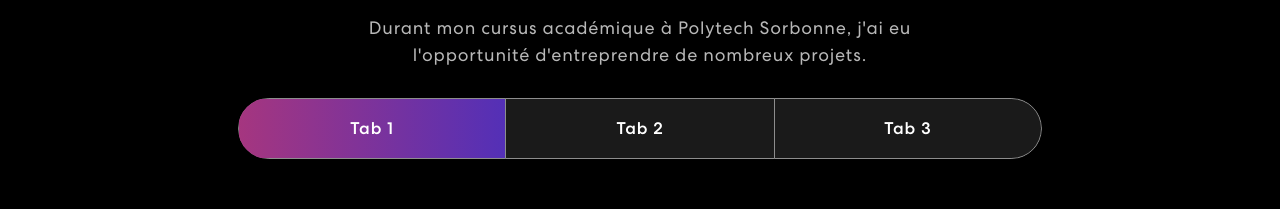
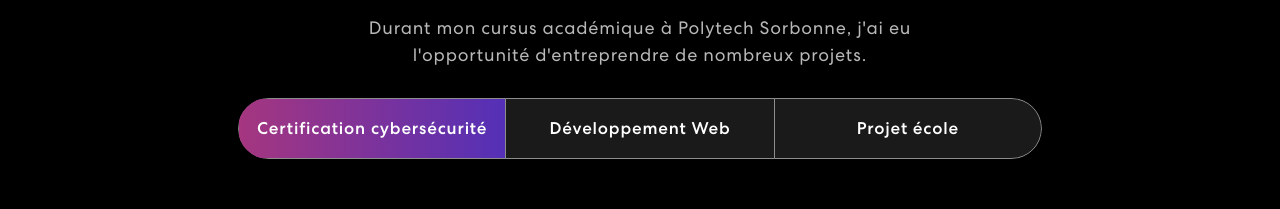
Before and after one commit to tcunique/Portfolio, a React (Create React App) app: page / in a window 1280 px wide. Shown: the part 1682-1891 px from the top of the page. Built offline with nearby package versions, Linux system fonts and the light colour scheme.

Commit message:
categories

```diff
--- a/src/componants/Projects.js
+++ b/src/componants/Projects.js
@@ -15,9 +15,9 @@ import { useInView } from 'react-intersection-observer';
 export const Projects = () => {
   const projects = [
     {
-      title: "Web App",
-      description: "Stage en cours de réalisation, développement d'une application web pour la prise de rendez-vous en ligne avec ReactJS et NodeJS.\n\n Date : Juin 2024 - Août 2024 \n Durée : 2 mois. \n Outil : ReactJS, NodeJS, PostgreSQL.",
-      imgUrl: projImg1,
+      title: "Google Cybersecurity",
+      description: "Certification Google Cybersecurity, cette certification m'a permis d'avoir une introduction à la cybersécurité. \n\n Date d'obtention : Janvier 2024 \n Outil : Google, SQL, Python, Linux, Wireshark.",
+      imgUrl: google_cyber,
     },
     {
       title: "eJPT",
@@ -33,6 +33,19 @@ export const Projects = () => {
 
   const project2 = [
     {
+      title: "Développement d'un Portfolio",
+      description: "Développement de mon portfolio en ReactJS. \n\n Date : Juin 2024 \n Outil : ReactJS, HTML, CSS.",
+      imgUrl: portfolio,
+    },
+    {
+      title: "Web App",
+      description: "Stage en cours de réalisation, développement d'une application web pour la prise de rendez-vous en ligne avec ReactJS et NodeJS.\n\n Date : Juin 2024 - Août 2024 \n Durée : 2 mois. \n Outil : ReactJS, NodeJS, PostgreSQL.",
+      imgUrl: projImg1,
+    },
+  ];
+
+  const project3 = [
+    {
       title: "Compétition Cybathlon",
       description: `Projet dans le cadre de la compétition Cybathlon en partenariat avec l'ISIR, développement d'une reconnaissance d'obstacle et transcription sur une carte d'occupation de l'espace. \n
 Date : Septembre 2023 - Mai 2024 \n Outil : Python, ROS, OpenCV, C++.`,
@@ -43,19 +56,6 @@ Date : Septembre 2023 - Mai 2024 \n Outil : Python, ROS, OpenCV, C++.`,
       description: "Développement d'un jeu vidéo en C++ avec la bibliothque SFML. \n\n Date : Décembre 2024 - Janvier 2024 \n Outil : C++, SFML.",
       imgUrl: projImg4,
     },
-    {
-      title: "Google Cybersecurity",
-      description: "Certification Google Cybersecurity, cette certification m'a permis d'avoir une introduction à la cybersécurité. \n\n Date d'obtention : Janvier 2024 \n Outil : Google, SQL, Python, Linux, Wireshark.",
-      imgUrl: google_cyber,
-    },
-  ];
-
-  const project3 = [
-    {
-      title: "Développement d'un Portfolio",
-      description: "Développement de mon portfolio en ReactJS. \n\n Date : Juin 2024 \n Outil : ReactJS, HTML, CSS.",
-      imgUrl: portfolio,
-    }
   ];
 
   const { ref, inView } = useInView({
@@ -77,13 +77,13 @@ Date : Septembre 2023 - Mai 2024 \n Outil : Python, ROS, OpenCV, C++.`,
               <Tab.Container id="projects-tabs" defaultActiveKey="first">
                 <Nav variant="pills" className="nav-pills mb-5 justify-content-center align-items-center" id="pills-tab">
                   <Nav.Item>
-                    <Nav.Link eventKey="first">Tab 1</Nav.Link>
+                    <Nav.Link eventKey="first">Certification cybersécurité</Nav.Link>
                   </Nav.Item>
                   <Nav.Item>
-                    <Nav.Link eventKey="second">Tab 2</Nav.Link>
+                    <Nav.Link eventKey="second">Développement Web</Nav.Link>
                   </Nav.Item>
                   <Nav.Item>
-                    <Nav.Link eventKey="third">Tab 3</Nav.Link>
+                    <Nav.Link eventKey="third">Projet école</Nav.Link>
                   </Nav.Item>
                 </Nav>
                 <Tab.Content>
```
